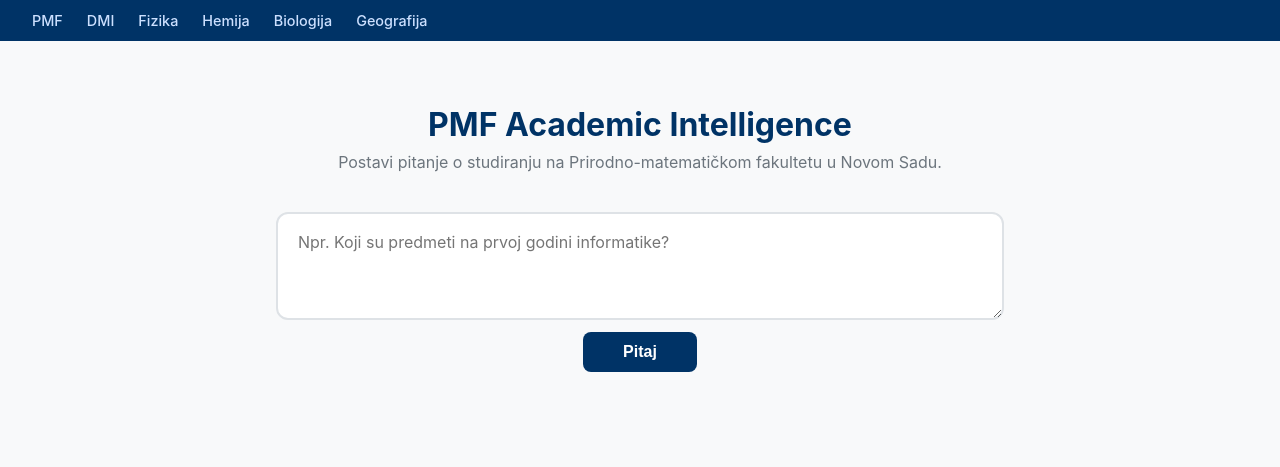
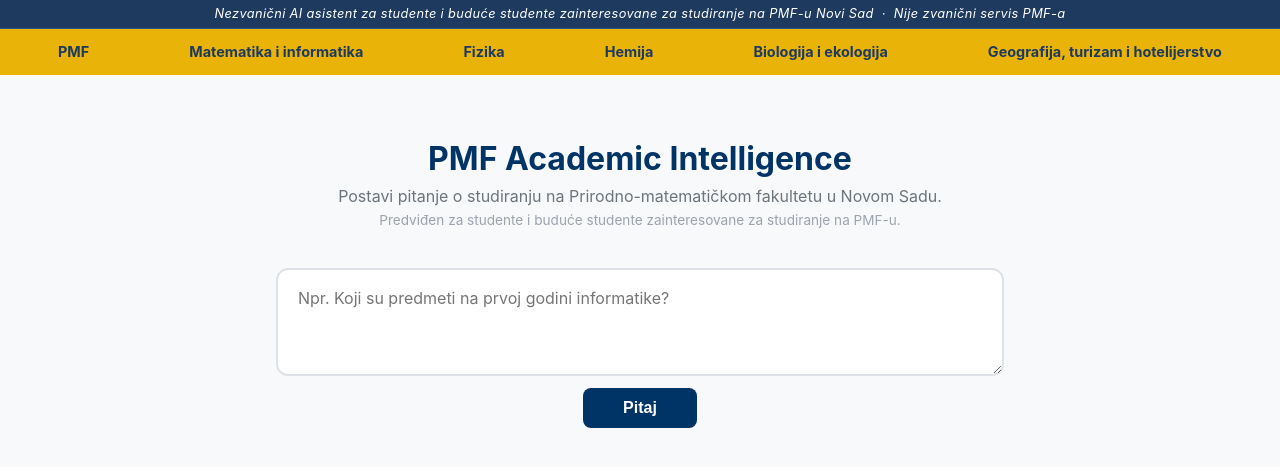
Before and after one commit to DamirGalas/AcademicIntelligenceAI, a FastAPI app: page / in a window 1280 px wide. Shown: the top 467 px of the page. Run offline with FastAPI, Linux system fonts and the light colour scheme.

Commit message:
update frontend

```diff
--- a/src/academic_intelligence_ai/web/app.py
+++ b/src/academic_intelligence_ai/web/app.py
@@ -8,6 +8,7 @@ from fastapi.responses import HTMLResponse
 from fastapi.staticfiles import StaticFiles
 from fastapi.templating import Jinja2Templates
 
+from academic_intelligence_ai.db.connection import get_connection
 from academic_intelligence_ai.query.rag import RAGToolPipeline
 
 app = FastAPI(title="PMF Academic Intelligence")
@@ -20,11 +21,11 @@ _rag = RAGToolPipeline()
 
 SOURCES = [
     ("PMF", "https://www.pmf.uns.ac.rs"),
-    ("DMI", "https://www.dmi.uns.ac.rs"),
+    ("Matematika i informatika", "https://www.dmi.uns.ac.rs"),
     ("Fizika", "https://www.df.uns.ac.rs"),
     ("Hemija", "https://www.dh.uns.ac.rs"),
-    ("Biologija", "https://wwwold.dbe.pmf.uns.ac.rs"),
-    ("Geografija", "https://www.dgt.uns.ac.rs"),
+    ("Biologija i ekologija", "https://wwwold.dbe.pmf.uns.ac.rs"),
+    ("Geografija, turizam i hotelijerstvo", "https://www.dgt.uns.ac.rs"),
 ]
 
 
@@ -46,9 +47,27 @@ async def ask(request: Request):
 
     result = _rag.ask(query)
     answer = result.get("answer", "")
+    chunks = result.get("chunks", [])
 
     chunk_sources = list(dict.fromkeys(
-        c["url"] for c in result.get("chunks", []) if c.get("url")
+        c["url"] for c in chunks if c.get("url")
     ))
 
+    conn = get_connection()
+    conn.execute(
+        """INSERT INTO query_log
+           (query, answer, num_chunks, top_chunk_url, prompt_tokens, response_tokens, latency_ms)
+           VALUES (?, ?, ?, ?, ?, ?, ?)""",
+        (
+            query,
+            answer,
+            len(chunks),
+            chunk_sources[0] if chunk_sources else "",
+            result.get("prompt_tokens", 0),
+            result.get("response_tokens", 0),
+            result.get("latency_ms", 0),
+        ),
+    )
+    conn.commit()
+
     return {"answer": answer, "sources": chunk_sources}
--- a/src/academic_intelligence_ai/web/static/style.css
+++ b/src/academic_intelligence_ai/web/static/style.css
@@ -11,25 +11,43 @@ body {
 
 /* Header */
 header {
-  background: #003366;
-  padding: 0.75rem 2rem;
+  background: #eab308;
+}
+
+.header-disclaimer {
+  background: #1e3a5f;
+  color: #fff;
+  text-align: center;
+  font-size: 0.8rem;
+  font-style: italic;
+  padding: 0.4rem 2rem;
+  letter-spacing: 0.03em;
+  border-bottom: 1px solid #2d5492;
 }
 
 nav {
   display: flex;
-  gap: 1.5rem;
+  gap: 0;
   flex-wrap: wrap;
+  padding: 0 0.5rem;
+  justify-content: space-around;
 }
 
 nav a {
-  color: #cce0ff;
+  color: #1e3a5f;
   text-decoration: none;
   font-size: 0.9rem;
-  font-weight: 500;
-  transition: color 0.15s;
+  font-weight: 700;
+  padding: 0.7rem 1.1rem;
+  transition: background 0.15s, color 0.15s;
+  border-radius: 4px;
+  margin: 0.2rem 0.1rem;
 }
 
-nav a:hover { color: #fff; }
+nav a:hover {
+  background: #1e3a5f;
+  color: #fff;
+}
 
 /* Main */
 main {
@@ -54,6 +72,13 @@ h1 {
 .subtitle {
   color: #6c757d;
   font-size: 1rem;
+  margin-bottom: 0.4rem;
+  text-align: center;
+}
+
+.subtitle-small {
+  color: #9ca3af;
+  font-size: 0.85rem;
   margin-bottom: 2.5rem;
   text-align: center;
 }
--- a/src/academic_intelligence_ai/web/templates/index.html
+++ b/src/academic_intelligence_ai/web/templates/index.html
@@ -9,6 +9,7 @@
 <body>
 
   <header>
+    <div class="header-disclaimer">Nezvanični AI asistent za studente i buduće studente zainteresovane za studiranje na PMF-u Novi Sad &nbsp;·&nbsp; Nije zvanični servis PMF-a</div>
     <nav>
       {% for name, url in sources %}
         <a href="{{ url }}" target="_blank" rel="noopener">{{ name }}</a>
@@ -19,6 +20,7 @@
   <main>
     <h1>PMF Academic Intelligence</h1>
     <p class="subtitle">Postavi pitanje o studiranju na Prirodno-matematičkom fakultetu u Novom Sadu.</p>
+    <p class="subtitle-small">Predviđen za studente i buduće studente zainteresovane za studiranje na PMF-u.</p>
 
     <div class="search-box">
       <textarea id="query" placeholder="Npr. Koji su predmeti na prvoj godini informatike?" rows="3"></textarea>
```
Also changed, not shown: src/academic_intelligence_ai/db/migrations/011_create_query_log.sql (added).
